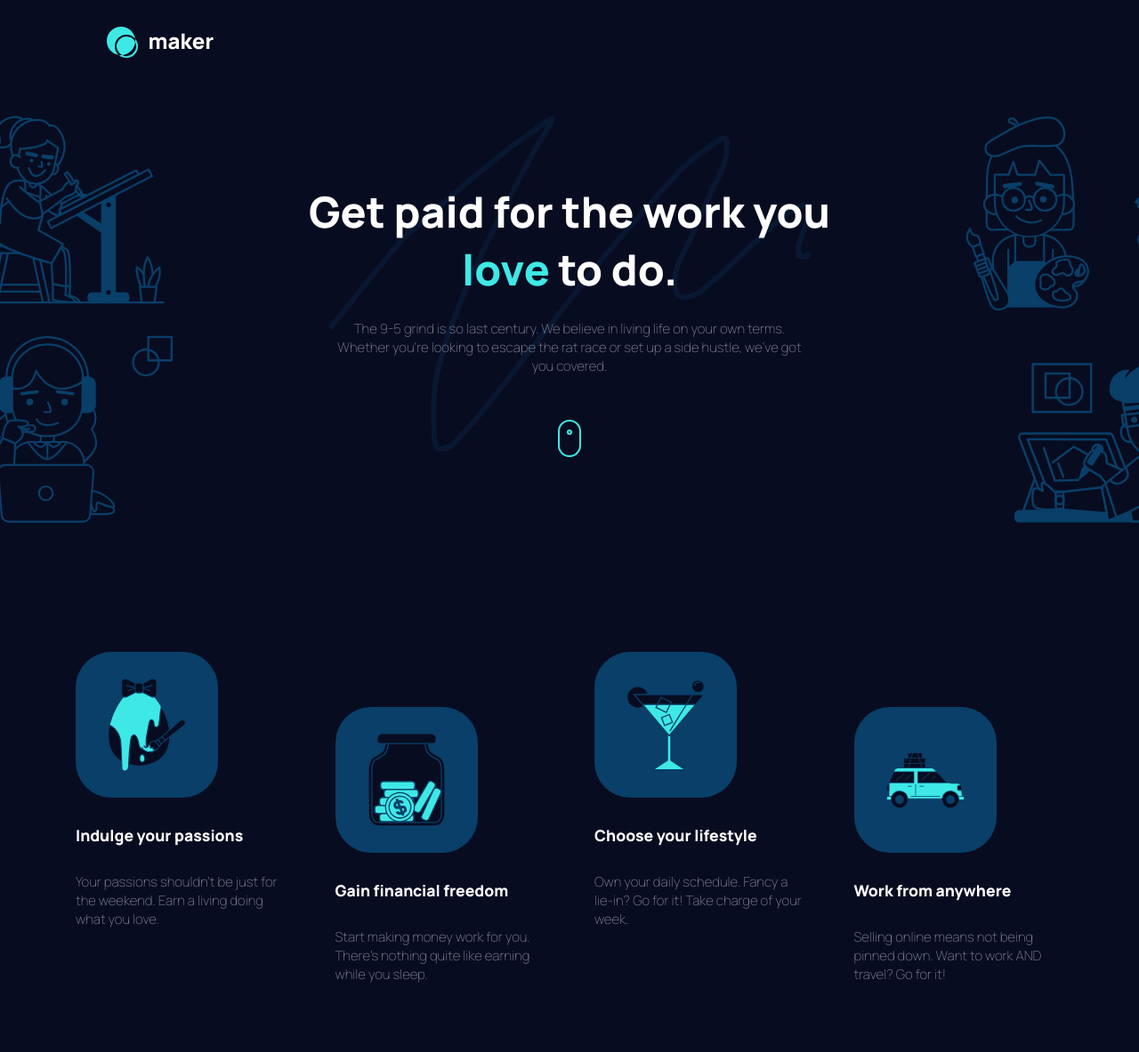
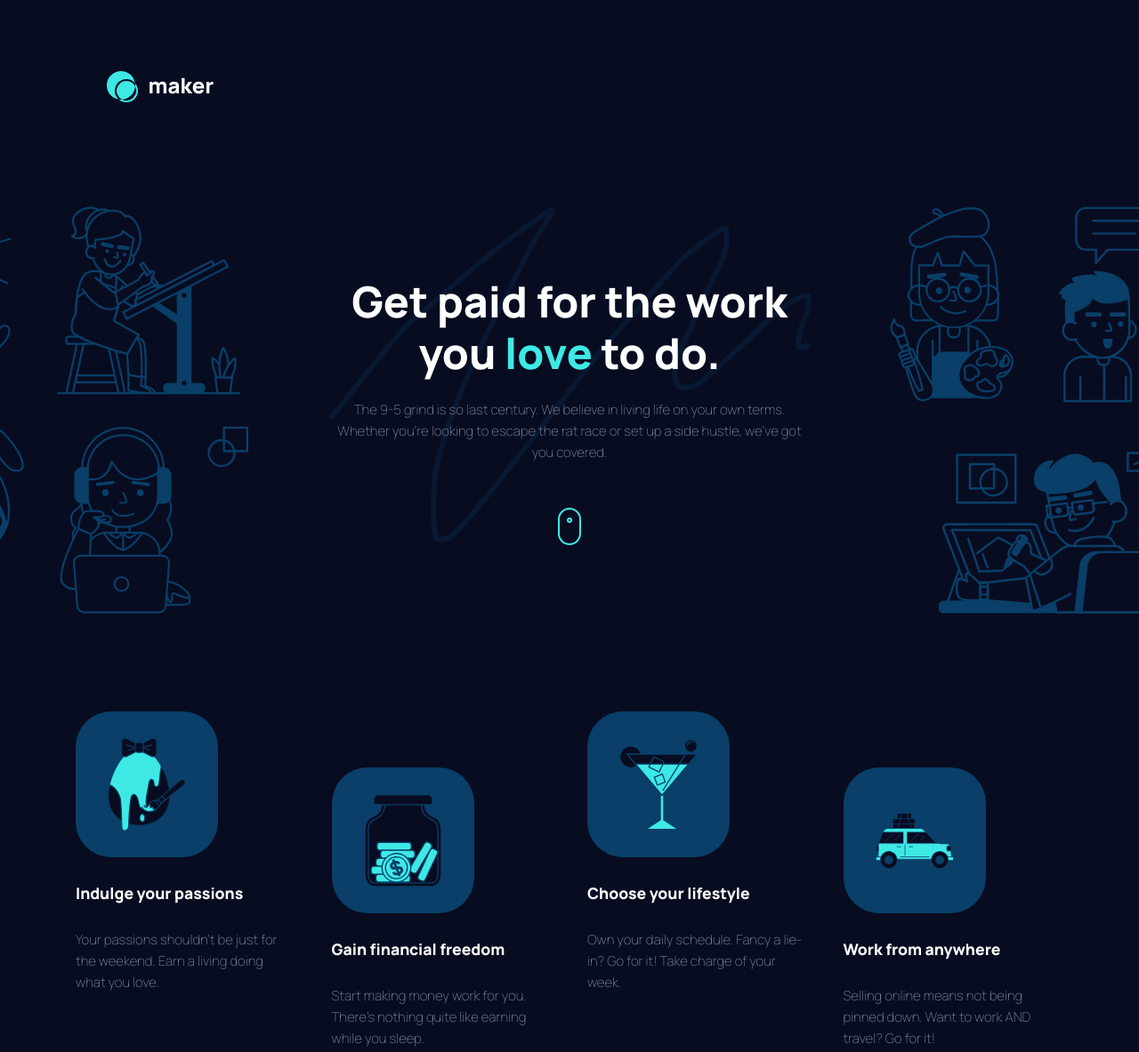
Before and after one commit to danmlarsen/Maker-pre-launch-landing-page, a website: page index.html in a window 1280 px wide. Shown: the top 1183 px of the page at 89% size. Drawn offline with Linux system fonts and the light colour scheme.

Commit message:
First solution

```diff
--- a/index.html
+++ b/index.html
@@ -10,6 +10,7 @@
   <link rel="stylesheet" href="css/style.css">
 
   <title>Frontend Mentor | Maker pre-launch landing page</title>
+  <script defer src="script.js"></script>
 </head>
 <body>
     <header class="header">
@@ -34,28 +35,28 @@
         <div class="perks">
             <div class="perk">
                 <div class="perk__img-container">
-                    <img src="assets/illustration-passions.svg" alt="" class="perk__img">
+                    <img src="assets/illustration-passions.svg" alt="Passions illustration" class="perk__img">
                 </div>
                 <h3 class="perk__title">Indulge your passions</h3>
                 <p class="paragraph perk__text">Your passions shouldn't be just for the weekend. Earn a living doing what you love.</p>
             </div>
             <div class="perk">
                 <div class="perk__img-container">
-                    <img src="assets/illustration-financial-freedom.svg" alt="" class="perk__img">
+                    <img src="assets/illustration-financial-freedom.svg" alt="Financial freedom illustration" class="perk__img">
                 </div>
                 <h3 class="perk__title">Gain financial freedom</h3>
                 <p class="paragraph perk__text">Start making money work for you. There’s nothing quite like earning while you sleep. </p>
             </div>
             <div class="perk">
                 <div class="perk__img-container">
-                    <img src="assets/illustration-lifestyle.svg" alt="" class="perk__img">
+                    <img src="assets/illustration-lifestyle.svg" alt="Lifestyle illustration" class="perk__img">
                 </div>
                 <h3 class="perk__title">Choose your lifestyle</h3>
                 <p class="paragraph perk__text">Own your daily schedule. Fancy a lie-in? Go for it! Take charge of your week.</p>
             </div>
             <div class="perk">
                 <div class="perk__img-container">
-                    <img src="assets/illustration-work-anywhere.svg" alt="" class="perk__img">
+                    <img src="assets/illustration-work-anywhere.svg" alt="Work anywhere illustration" class="perk__img">
                 </div>
                 <h3 class="perk__title">Work from anywhere</h3>
                 <p class="paragraph perk__text">Selling online means not being pinned down. Want to work AND travel? Go for it!</p>
@@ -107,7 +108,5 @@
             <button class="btn notify__btn">Get notified</button>
         </form>
     </footer>
-
-    <script src="script.js"></script>
 </body>
 </html>
--- a/sass/base/_typography.scss
+++ b/sass/base/_typography.scss
@@ -8,10 +8,12 @@ body {
     font-family: $fontstack;
     font-size: 1.5rem;
     color: $color-gray;
+    line-height: 1.6;
 }
 
 h1,h2,h3 {
     font-weight: 800;
+    line-height: 1.2;
 }
 
 p {
--- a/sass/components/_hero.scss
+++ b/sass/components/_hero.scss
@@ -4,7 +4,7 @@
     display: grid;
     justify-items: center;
     text-align: center;
-    max-width: 171rem;
+    max-width: 154rem;
     margin: 0 auto;
 
     &::before {
@@ -30,7 +30,15 @@
 
     &__heading {
         margin-bottom: 2.4rem;
-        padding: 0 3.5rem;
+        max-width: 25rem;
+
+        @include mq(tablet) {
+            max-width: 35rem;
+        }
+
+        @include mq(desktop) {
+            max-width: none;
+        }
     }
 
     &__text {
@@ -85,7 +93,7 @@
 
     @include mq(desktop) {
         min-height: 45.9rem;
-        grid-template-columns: 1fr 73rem 1fr;
+        grid-template-columns: 1fr 56rem 1fr;
         gap: 8rem;
 
         &__container {
--- a/sass/components/_perks.scss
+++ b/sass/components/_perks.scss
@@ -9,6 +9,7 @@
 
     @include mq(tablet) {
         max-width: 57.3rem;
+        gap: 4rem;
         justify-items: end;
     }
 
--- a/sass/components/_plans.scss
+++ b/sass/components/_plans.scss
@@ -87,7 +87,7 @@
         align-items: center;
         margin: 2rem 0;
 
-        & span {
+        span {
             font-size: 1.5rem;
             font-weight: 200;
             margin-left: .5rem;
--- a/sass/layout/_header.scss
+++ b/sass/layout/_header.scss
@@ -15,4 +15,8 @@
     @include mq(tablet) {
         text-align: left;
     }
+
+    @include mq(desktop) {
+        padding: 8rem 3rem;
+    }
 }
--- a/sass/pages/_home.scss
+++ b/sass/pages/_home.scss
@@ -2,6 +2,10 @@
 
 .hero-section {
     margin-bottom: 14.4rem;
+
+    @include mq(tablet) {
+        margin-bottom: 10.9rem;
+    }
 }
 
 .perks-section {
@@ -20,7 +24,7 @@
     &__title-container {
         max-width: 57.3rem;
         margin: 0 auto;
-        margin-bottom: 5.6rem;
+        margin-bottom: 7.9rem;
         text-align: center;
 
         @include mq(desktop) {
```
Also changed, not shown: css/style.css, 1 other file.
